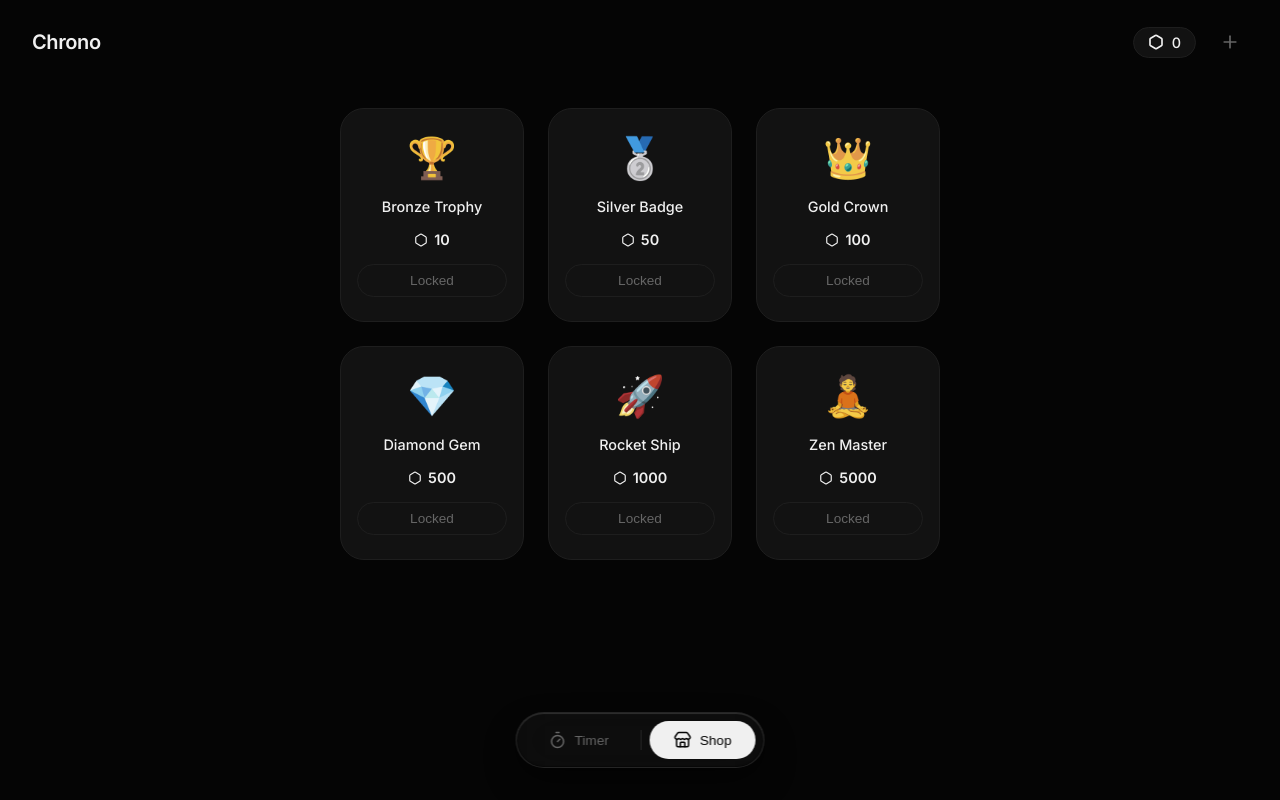
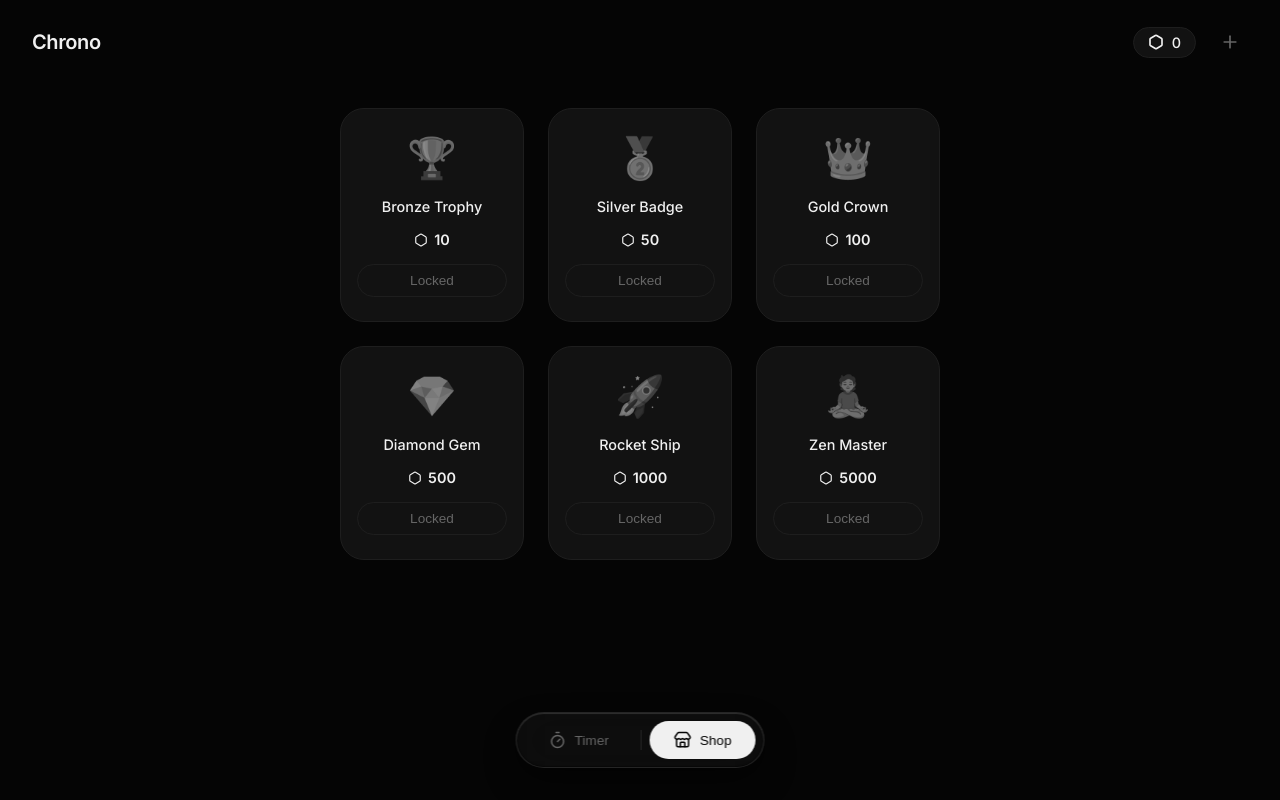
Before and after one commit to Panther-Mughil/Chrono-Timer, a React (Vite) app: page / in a window 1280 px wide. Both pictures are taken after a click on the button "Shop". Built offline with nearby package versions, Linux system fonts and the light colour scheme.

Commit message:
feat: implement shop purchase logic and unlocked visual states

```diff
--- a/src/App.css
+++ b/src/App.css
@@ -221,7 +221,21 @@ body {
 
 .shop-item-img {
   font-size: 2.5rem;
-  filter: grayscale(0.2);
+  filter: grayscale(1);
+  opacity: 0.5;
+  transition: all 0.4s cubic-bezier(0.175, 0.885, 0.32, 1.275);
+}
+
+.shop-item.unlocked {
+  border-color: var(--text-primary);
+  background-color: rgba(255, 255, 255, 0.02);
+  box-shadow: 0 0 20px rgba(255, 255, 255, 0.05);
+}
+
+.shop-item.unlocked .shop-item-img {
+  filter: grayscale(0);
+  opacity: 1;
+  transform: scale(1.15);
 }
 
 .shop-item-title {
@@ -259,6 +273,12 @@ body {
   border-color: var(--border-color);
   color: var(--text-secondary);
   cursor: not-allowed;
+}
+
+.shop-item.unlocked .buy-btn:disabled {
+  border-color: var(--text-primary);
+  color: var(--text-primary);
+  opacity: 0.6;
 }
 
 /* Floating Glass Bottom Nav */
--- a/src/App.tsx
+++ b/src/App.tsx
@@ -10,7 +10,7 @@ const formatTime = (seconds: number) => {
 };
 
 function App() {
-  const { activeTab, setActiveTab, coins, tick, timers, addTimer, removeTimer, updateTimerStatus, resetTimer } = useStore();
+  const { activeTab, setActiveTab, coins, tick, timers, addTimer, removeTimer, updateTimerStatus, resetTimer, unlockedItems, unlockItem } = useStore();
   const [isAddModalOpen, setAddModalOpen] = useState(false);
   const [newTimerName, setNewTimerName] = useState('Focus');
   const [newTimerDuration, setNewTimerDuration] = useState('25');
@@ -96,18 +96,24 @@ function App() {
               { id: 4, name: 'Diamond Gem', price: 500, icon: '💎' },
               { id: 5, name: 'Rocket Ship', price: 1000, icon: '🚀' },
               { id: 6, name: 'Zen Master', price: 5000, icon: '🧘' },
-            ].map(item => (
-              <div key={item.id} className="shop-item">
+            ].map(item => {
+              const isUnlocked = unlockedItems.includes(item.id);
+              return (
+              <div key={item.id} className={`shop-item ${isUnlocked ? 'unlocked' : ''}`}>
                 <div className="shop-item-img">{item.icon}</div>
                 <div className="shop-item-title">{item.name}</div>
                 <div className="shop-item-price">
                   <Hexagon size={14} /> {item.price}
                 </div>
-                <button className="buy-btn" disabled={coins < item.price}>
-                  {coins >= item.price ? 'Unlock' : 'Locked'}
+                <button
+                  className="buy-btn"
+                  disabled={isUnlocked || coins < item.price}
+                  onClick={() => unlockItem(item.id, item.price)}
+                >
+                  {isUnlocked ? 'Owned' : (coins >= item.price ? 'Unlock' : 'Locked')}
                 </button>
               </div>
-            ))}
+            )})}
           </div>
         )}
       </main>
--- a/src/store.ts
+++ b/src/store.ts
@@ -14,6 +14,7 @@ export interface Timer {
 interface AppState {
   timers: Timer[];
   coins: number;
+  unlockedItems: number[];
   activeTab: 'timer' | 'shop';
   focusSeconds: number; // accumulator for coins
 
@@ -24,6 +25,7 @@ interface AppState {
   resetTimer: (id: string) => void;
   tick: () => void;
   addCoins: (amount: number) => void;
+  unlockItem: (id: number, cost: number) => void;
   setActiveTab: (tab: 'timer' | 'shop') => void;
 }
 
@@ -32,6 +34,7 @@ export const useStore = create<AppState>()(
     (set) => ({
       timers: [],
       coins: 0,
+      unlockedItems: [],
       activeTab: 'timer',
       focusSeconds: 0,
 
@@ -83,6 +86,15 @@ export const useStore = create<AppState>()(
       }),
 
       addCoins: (amount) => set((state) => ({ coins: state.coins + amount })),
+      unlockItem: (id, cost) => set((state) => {
+        if (state.coins >= cost && !state.unlockedItems.includes(id)) {
+          return {
+            coins: state.coins - cost,
+            unlockedItems: [...state.unlockedItems, id]
+          };
+        }
+        return state;
+      }),
       setActiveTab: (tab) => set({ activeTab: tab })
     }),
     {
```
